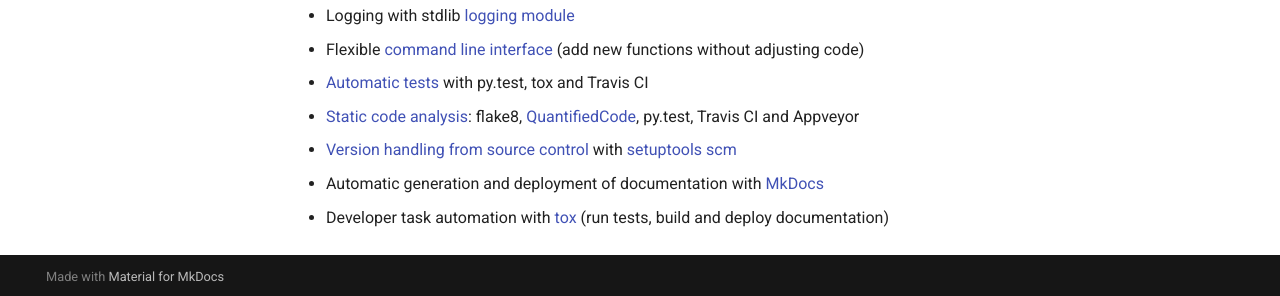
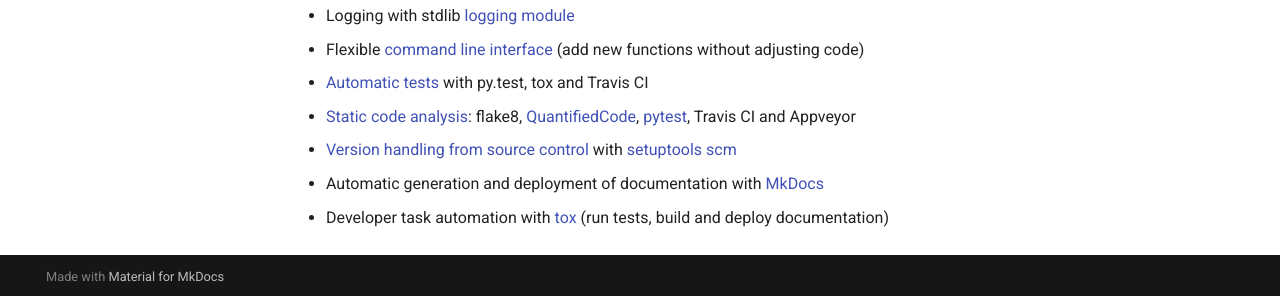
Before and after one commit to obestwalter/mau-mau, an MkDocs documentation site: the page built from docs/index.md, in a window 1280 px wide and 1204 px high. Shown: the part 905-1201 px from the top of the window. Built offline with MkDocs 1.6.1 and Material for MkDocs 9.7.7, drawn with Linux system fonts in a browser that asks for light colours; comment, search, counter and statistics services are not loaded; old or Windows-style settings are respelled for this version of MkDocs.

Commit message:
drop the dot and add link to pytest docs

```diff
--- a/docs/index.md
+++ b/docs/index.md
@@ -25,7 +25,7 @@
 * Logging with stdlib [logging module](https://docs.python.org/3/library/logging.html)
 * Flexible [command line interface](https://github.com/obestwalter/mau-mau/blob/4.0.1/mau_mau/cli.py) (add new functions without adjusting code)
 * [Automatic tests](https://github.com/obestwalter/mau-mau/blob/4.0.1/tests/) with py.test, tox and Travis CI
-* [Static code analysis](https://en.wikipedia.org/wiki/Static_program_analysis): flake8, [QuantifiedCode](https://www.quantifiedcode.com/app/project/663c550f107844aa842b4ce5e02883c4), py.test, Travis CI and Appveyor
+* [Static code analysis](https://en.wikipedia.org/wiki/Static_program_analysis): flake8, [QuantifiedCode](https://www.quantifiedcode.com/app/project/663c550f107844aa842b4ce5e02883c4), [pytest](https://docs.pytest.org/en/latest/), Travis CI and Appveyor
 * [Version handling from source control](https://github.com/obestwalter/mau-mau/blob/4.0.1/setup.py#L19) with [setuptools scm](https://github.com/pypa/setuptools_scm)
 * Automatic generation and deployment of documentation with [MkDocs](https://github.com/obestwalter/mau-mau/blob/4.0.1/mkdocs.yml)
 * Developer task automation with [tox](https://github.com/obestwalter/mau-mau/blob/4.0.1/tox.ini) (run tests, build and deploy documentation)
```
